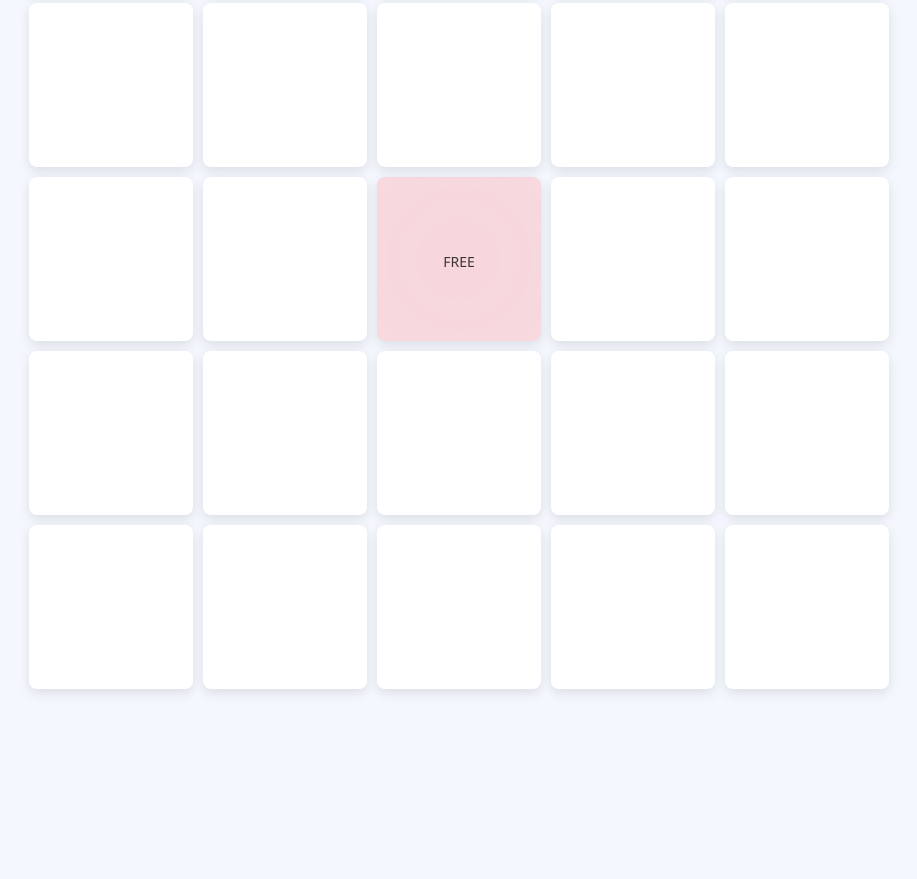
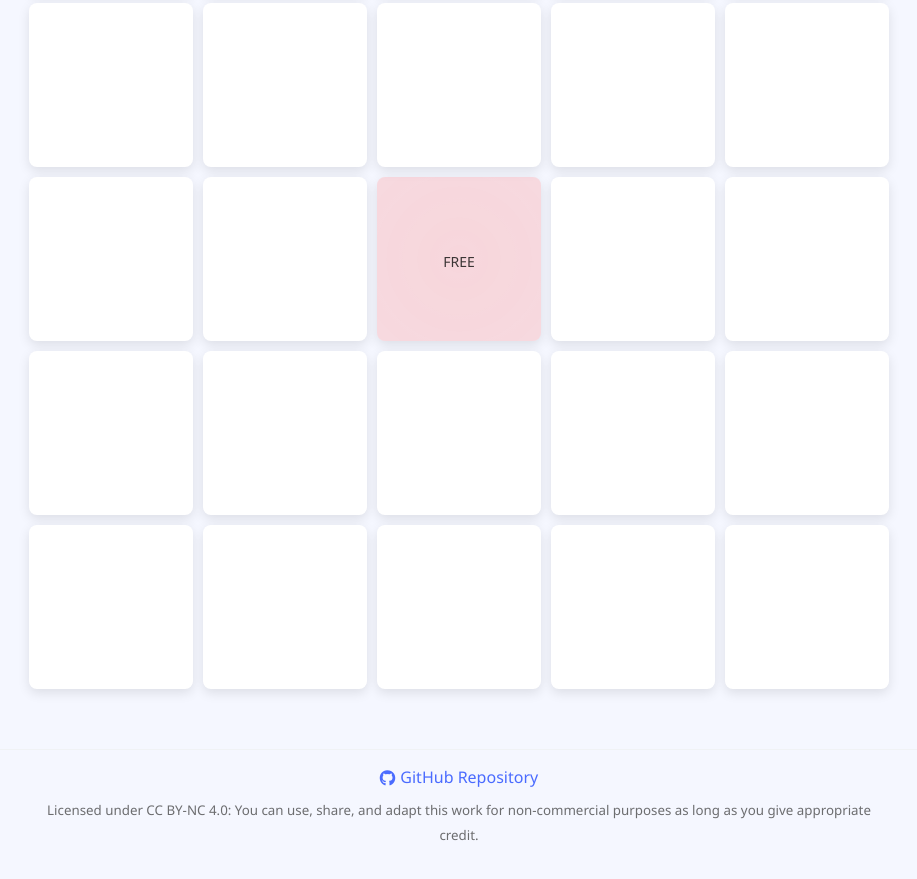
Before and after one commit to WillHanighen/bingo, a plain HTML site: page index.html in a window 1280 px wide. Shown: the part 519-1398 px from the top of the page, without its empty margins (181-1098 px from the left). Before the commit the page ends 1248 px from the top, so only its background shows below. Drawn offline with Linux system fonts and the light colour scheme.

Commit message:
Add footer with GitHub link and license information

```diff
--- a/index.html
+++ b/index.html
@@ -89,6 +89,17 @@
         </div>
     </div>
 
+    <footer class="footer">
+        <div class="footer-content">
+            <p>
+                <a href="https://github.com/WillHanighen/bingo" target="_blank"><i class="fab fa-github"></i> GitHub Repository</a>
+            </p>
+            <p class="license">
+                <small>Licensed under CC BY-NC 4.0: You can use, share, and adapt this work for non-commercial purposes as long as you give appropriate credit.</small>
+            </p>
+        </div>
+    </footer>
+
     <script src="script.js"></script>
 </body>
 </html>
--- a/style.css
+++ b/style.css
@@ -753,3 +753,37 @@ h1:focus {
 .btn:hover, .control-btn:hover, #theme-toggle-btn:hover {
     filter: brightness(1.1);
 }
+
+/* Footer Styles */
+.footer {
+    margin-top: 40px;
+    padding: 15px 0;
+    border-top: 1px solid var(--light-gray);
+    text-align: center;
+}
+
+.footer-content {
+    max-width: 900px;
+    margin: 0 auto;
+    padding: 0 20px;
+}
+
+.footer a {
+    color: var(--primary-color);
+    text-decoration: none;
+    transition: color var(--transition-speed) ease;
+    display: inline-flex;
+    align-items: center;
+    gap: 5px;
+}
+
+.footer a:hover {
+    color: #3a5bef;
+    text-decoration: underline;
+}
+
+.footer .license {
+    margin-top: 5px;
+    color: var(--text-color);
+    opacity: 0.7;
+}
```
